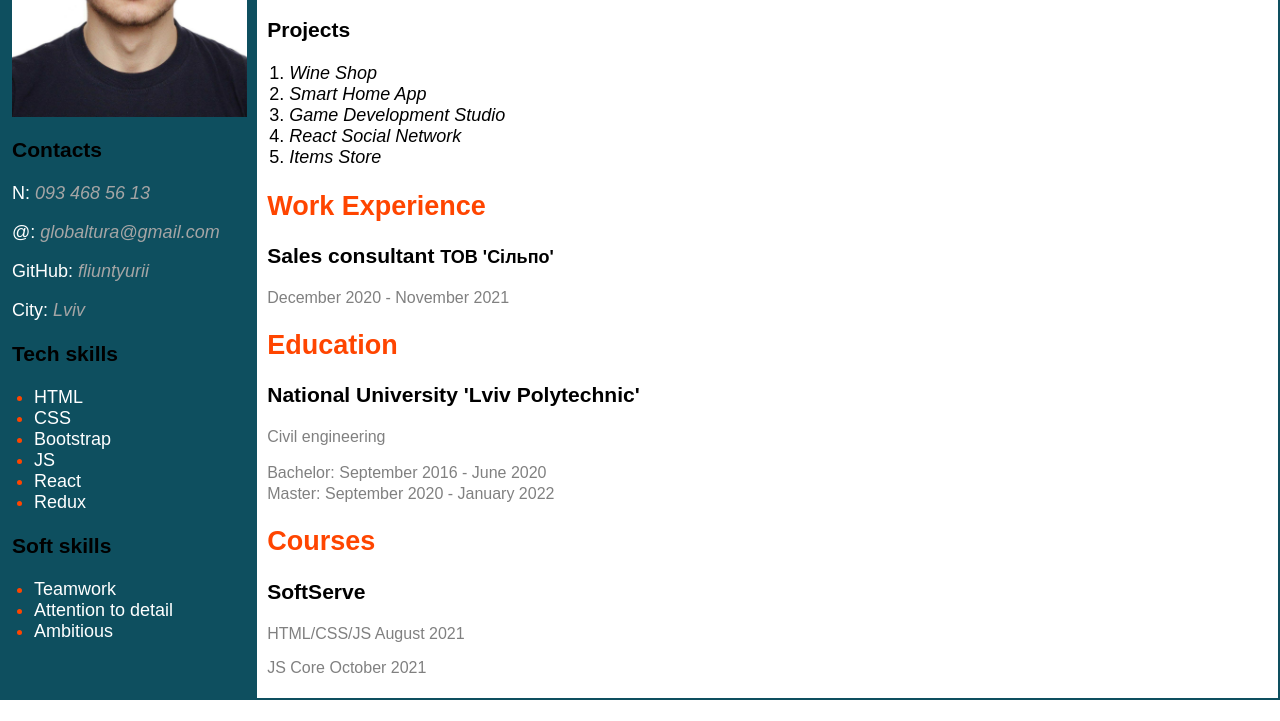
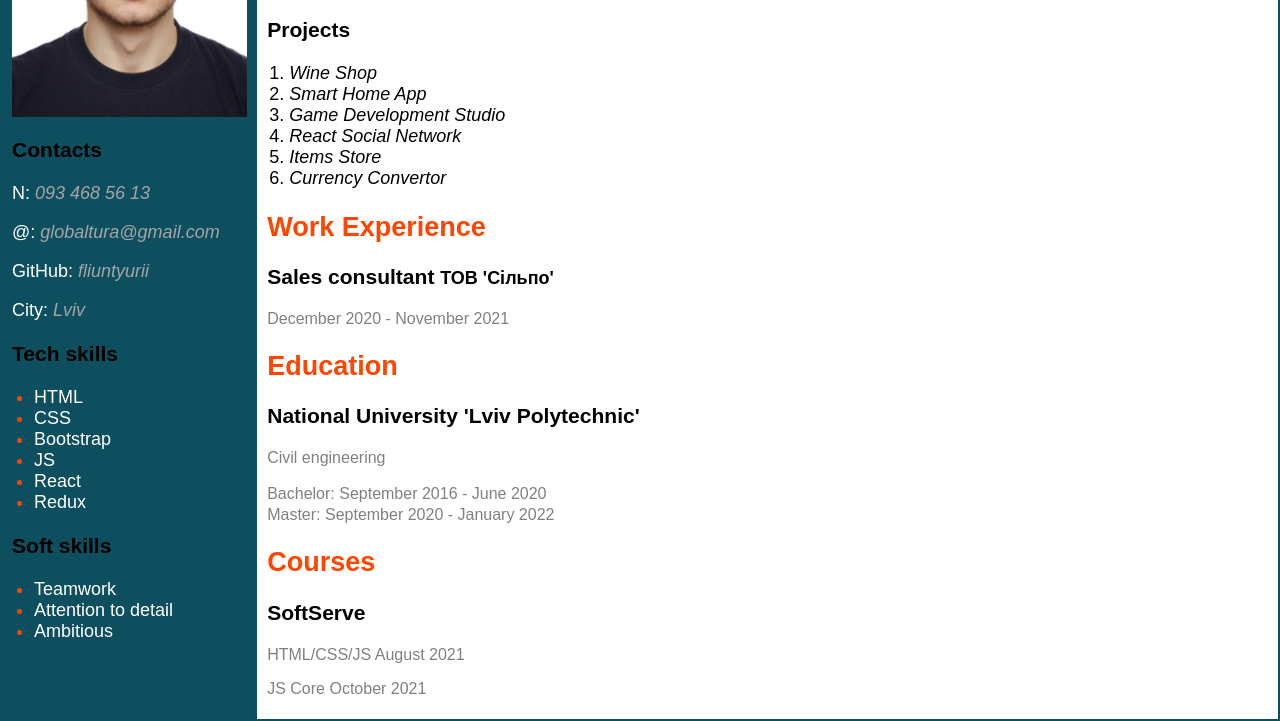
Before and after one commit to fliuntyurii/resume, a plain HTML site: page index.html in a window 1280 px wide. Shown: the part 193-914 px from the top of the page. Before the commit the page ends 893 px from the top, so only its background shows below. Drawn offline with Linux system fonts and the light colour scheme.

Commit message:
Update index.html

```diff
--- a/index.html
+++ b/index.html
@@ -27,6 +27,8 @@
                     <li class='item'><a href='https://nifty-rosalind-bef0bf.netlify.app/'>Game Development Studio</a></li>
                     <li class='item'><a href='https://github.com/fliuntyurii/react-social-network'>React Social Network</a></li>
                     <li class='item'><a href='https://hardcore-liskov-0213f6.netlify.app/'>Items Store</a></li>
+                    <li class='item'><a href='https://unruffled-jennings-3975dc.netlify.app/'>Currency Convertor</a></li>
+
                 </ol>
             </div>
 
```
